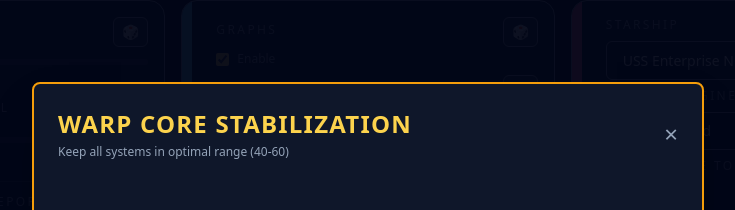
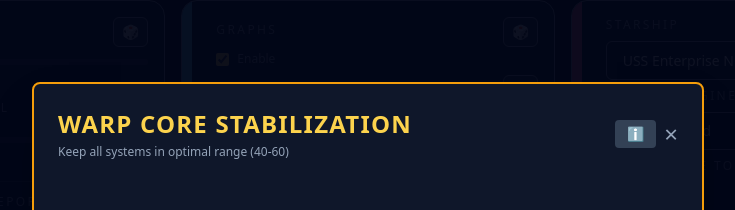
Before and after one commit to RocketMobster/warpcorereports, a React (Vite) app: page / in a window 1280 px wide. Both pictures are taken after a click on the button "🎮 Warp Core". Shown: the part 88-298 px from the top of the page, without its empty margins (272-1007 px from the left). Built offline with nearby package versions, Linux system fonts and the light colour scheme; the HTML template or start-up script is replaced by a standard one.

Commit message:
fix: require exactly 100% for perfect score, add Warp Core help section and button

```diff
--- a/src/App.tsx
+++ b/src/App.tsx
@@ -149,7 +149,7 @@ export default function App() {
       try { window.dispatchEvent(new CustomEvent('wcr-live', { detail: 'High contrast mode disabled' })); } catch {}
     }
   }, [highContrast]);
-  const [helpTarget, setHelpTarget] = useState<"templates"|"figure-bias"|"presets"|"produce-reroll"|"references"|"crew-size"|"crew-panel"|undefined>(undefined);
+  const [helpTarget, setHelpTarget] = useState<"templates"|"figure-bias"|"presets"|"produce-reroll"|"references"|"crew-size"|"crew-panel"|"warp-core"|undefined>(undefined);
 
 
   // Initialize sound system
@@ -1114,6 +1114,7 @@ export default function App() {
         <WarpCoreGame
           onComplete={handleWarpCoreComplete}
           onCancel={() => setShowWarpCoreGame(false)}
+          onOpenHelp={(target) => { setHelpTarget(target); setShowHelp(true); }}
         />
       )}
       {report && (
--- a/src/components/HelpPanel.tsx
+++ b/src/components/HelpPanel.tsx
@@ -1,6 +1,6 @@
 import React, { useEffect, useRef } from "react";
 
-export default function HelpPanel({ onClose, target }: { onClose: () => void, target?: "templates"|"figure-bias"|"presets"|"produce-reroll"|"references"|"crew-size"|"crew-panel" }) {
+export default function HelpPanel({ onClose, target }: { onClose: () => void, target?: "templates"|"figure-bias"|"presets"|"produce-reroll"|"references"|"crew-size"|"crew-panel"|"warp-core" }) {
   const containerRef = useRef<HTMLDivElement>(null);
   const closeBtnRef = useRef<HTMLButtonElement>(null);
   const sectionRefs = {
@@ -10,7 +10,8 @@ export default function HelpPanel({ onClose, target }: { onClose: () => void, ta
     'figure-bias': useRef<HTMLDivElement>(null),
     'references': useRef<HTMLDivElement>(null),
     'crew-size': useRef<HTMLDivElement>(null),
-    'crew-panel': useRef<HTMLDivElement>(null)
+    'crew-panel': useRef<HTMLDivElement>(null),
+    'warp-core': useRef<HTMLDivElement>(null)
   } as const;
 
   const openerRef = useRef<HTMLElement | null>(null);
@@ -136,6 +137,18 @@ export default function HelpPanel({ onClose, target }: { onClose: () => void, ta
               <li><strong>Reset</strong>: Clears all edits and generates a fresh manifest; use with caution.</li>
             </ul>
           </div>
+          <div ref={sectionRefs['warp-core']}>
+            <div className="lcars-label">Warp Core Diagnostic Mini-Game</div>
+            <ul className="list-disc pl-6 text-sm space-y-1">
+              <li><strong>Objective</strong>: Keep all four warp core systems (EPS Flow, Plasma Temp, Matter/Antimatter, Dilithium Matrix) within the optimal range (40-60) for 30 seconds.</li>
+              <li><strong>Controls</strong>: Use the ▲ (increase) and ▼ (decrease) buttons to adjust each system's value. Systems drift randomly, requiring constant attention.</li>
+              <li><strong>Performance</strong>: You earn 1 point per frame (10 per second) for each system in the optimal range. Maximum score is 1,200 points (30 seconds × 10 FPS × 4 systems).</li>
+              <li><strong>Perfect Score</strong>: Achieving exactly 100% (1,200/1,200) generates a "perfect performance" report with no anomalies. Any system leaving optimal range, even briefly, will be documented with the exact duration.</li>
+              <li><strong>Settings</strong>: Before starting, enter your name (optional) and toggle humor on/off. These settings affect the generated report's tone and signature.</li>
+              <li><strong>Report Generation</strong>: After the diagnostic completes, your performance is analyzed and a custom engineering report is generated based on which systems failed and for how long. Wait for the report to load before closing the window.</li>
+              <li><strong>Difficulty</strong>: The game runs at 10 FPS with drift changes every 2-4 seconds at ±0.2 per frame, designed to be challenging but achievable with focus.</li>
+            </ul>
+          </div>
           <div ref={sectionRefs['references']}>
             <div className="lcars-label">References & Canon Names</div>
             <ul className="list-disc pl-6 text-sm space-y-1">
--- a/src/components/WarpCoreGame.tsx
+++ b/src/components/WarpCoreGame.tsx
@@ -4,6 +4,7 @@ import { playSound } from '../utils/sounds';
 interface WarpCoreGameProps {
   onComplete: (score: number, perfect: boolean, systemStats: SystemPerformance[], playerName: string, enableHumor: boolean) => void;
   onCancel: () => void;
+  onOpenHelp?: (target: "warp-core") => void;
 }
 
 interface SystemState {
@@ -20,7 +21,7 @@ interface SystemPerformance {
   secondsOutOfRange: number;
 }
 
-export default function WarpCoreGame({ onComplete, onCancel }: WarpCoreGameProps) {
+export default function WarpCoreGame({ onComplete, onCancel, onOpenHelp }: WarpCoreGameProps) {
   const [timeRemaining, setTimeRemaining] = useState(30);
   const [isRunning, setIsRunning] = useState(false);
   const [score, setScore] = useState(0);
@@ -179,7 +180,7 @@ export default function WarpCoreGame({ onComplete, onCancel }: WarpCoreGameProps
       const maxScore = 30 * 10 * 4; // 30 seconds * 10 FPS * 4 systems = 1200
       const totalFrames = 30 * 10; // 300 frames total (expected)
       const actualFrames = frameCountRef.current; // Actual frames counted
-      const perfect = score >= maxScore * 0.95;
+      const perfect = score === maxScore; // Require exactly 100% for perfect
       try { playSound(perfect ? 'success' : 'negative'); } catch {}
 
       console.log(`Expected ${totalFrames} frames, got ${actualFrames} frames (${((actualFrames/totalFrames)*100).toFixed(1)}%)`);
@@ -231,6 +232,17 @@ export default function WarpCoreGame({ onComplete, onCancel }: WarpCoreGameProps
             <h2 className="text-2xl font-bold text-amber-300 uppercase tracking-wider">Warp Core Stabilization</h2>
             <p className="text-xs text-slate-400 mt-1">Keep all systems in optimal range (40-60)</p>
           </div>
+          <div className="flex items-center gap-2">
+            {onOpenHelp && (
+              <button
+                onClick={() => onOpenHelp("warp-core")}
+                className="px-3 py-1 bg-slate-700 hover:bg-slate-600 text-amber-300 rounded text-sm transition-colors"
+                title="Open help about Warp Core Diagnostic"
+                aria-label="Open help"
+              >
+                ℹ️
+              </button>
+            )}
             <button
               onClick={onCancel}
               className="text-slate-400 hover:text-amber-300 text-2xl leading-none transition-colors"
@@ -239,6 +251,7 @@ export default function WarpCoreGame({ onComplete, onCancel }: WarpCoreGameProps
             >
               ×
             </button>
+          </div>
         </div>
 
         {/* Game status */}
@@ -305,9 +318,9 @@ export default function WarpCoreGame({ onComplete, onCancel }: WarpCoreGameProps
               Performance: {scorePercentage}%
             </p>
             <p className="text-sm text-slate-400 mb-6">
-              {scorePercentage >= 95 ? '🏆 Perfect stabilization! Commendation recommended.' :
-               scorePercentage >= 80 ? '✅ Excellent work. Systems nominal.' :
-               scorePercentage >= 60 ? '⚠️ Adequate performance. Minor issues noted.' :
+              {scorePercentage === 100 ? '🏆 Perfect stabilization! Commendation recommended.' :
+               scorePercentage >= 90 ? '✅ Excellent work. Systems nominal.' :
+               scorePercentage >= 70 ? '⚠️ Adequate performance. Minor issues noted.' :
                '❌ Critical failures detected. Incident report required.'}
             </p>
             <div className="bg-amber-500/10 border border-amber-500/30 rounded-lg p-4">
```
Lines whose indentation alone changed are shown as unchanged.
